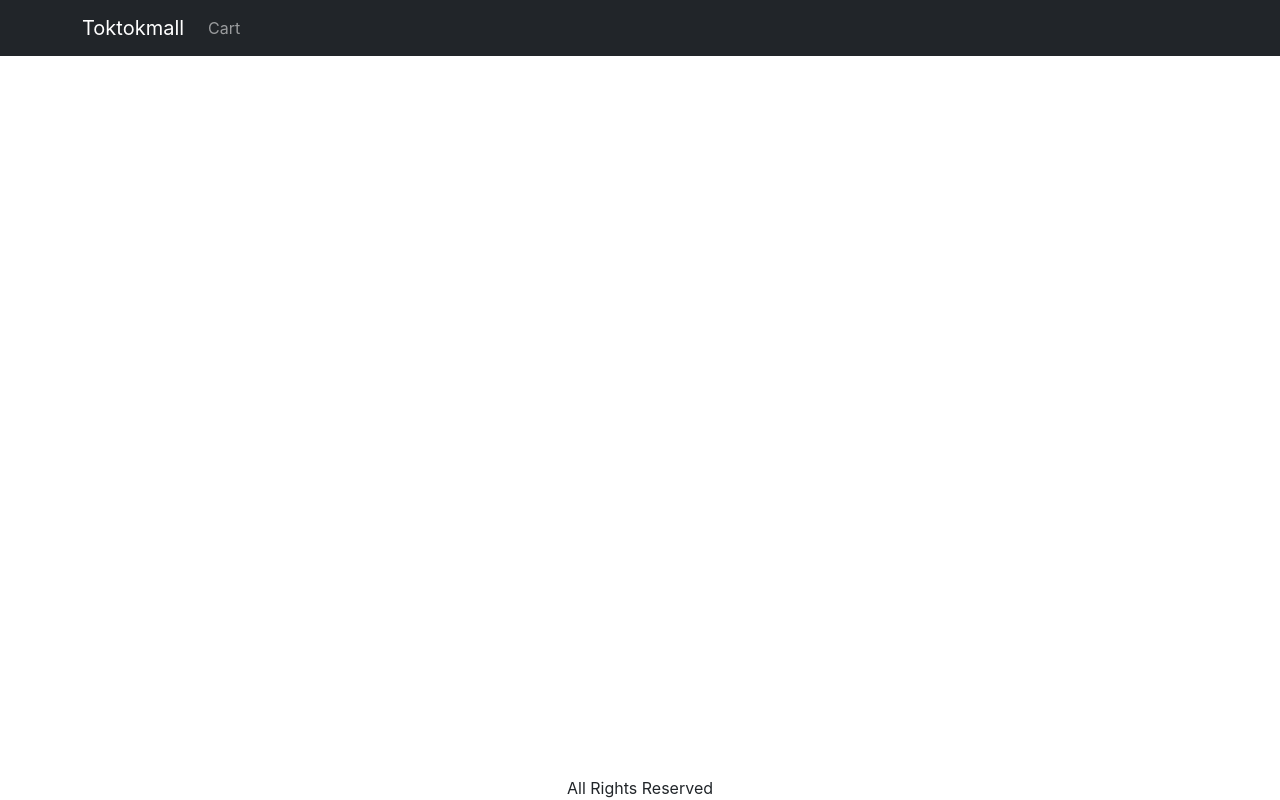
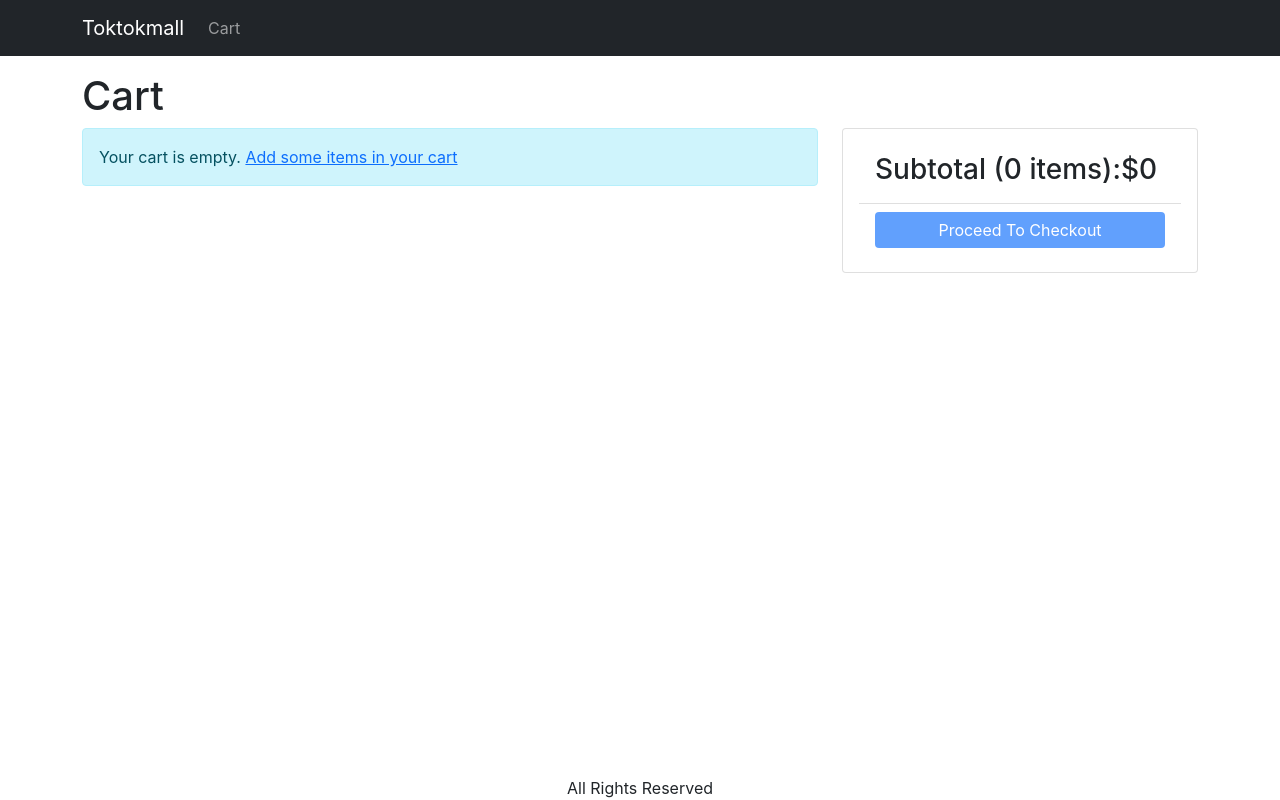
Before and after one commit to jhonmorales3713/mern-ecomm, a React (Create React App) app in the folder fe/: page /cart in a window 1280 px wide. Built offline with nearby package versions, Linux system fonts and the light colour scheme.

Commit message:
CartPage Initial

```diff
--- a/fe/src/App.js
+++ b/fe/src/App.js
@@ -6,6 +6,7 @@ import { Badge, CarouselItem, Container, Nav, Navbar } from 'react-bootstrap';
 import { LinkContainer } from 'react-router-bootstrap';
 import { useContext } from 'react';
 import { Store } from './Store';
+import CartScreen from './screens/CartScreen';
 function App() {
   const { state } = useContext(Store);
   const { cart } = state;
@@ -23,7 +24,7 @@ function App() {
                   Cart
                   {cart.cartItems.length > 0 && (
                     <Badge pill bg="danger">
-                      {cart.cartItems.length}
+                      {cart.cartItems.reduce((a, c) => a + c.quantity, 0)}
                     </Badge>
                   )}
                 </Link>
@@ -34,7 +35,8 @@ function App() {
         <main>
           <Container className="mt-3">
             <Routes>
-              <Route path="product/:tag" element={<ProductScreen />}></Route>
+              <Route path="/product/:tag" element={<ProductScreen />}></Route>
+              <Route path="/cart" element={<CartScreen />}></Route>
               <Route path="/" element={<HomeScreen />}></Route>
             </Routes>
           </Container>
--- a/fe/src/Store.js
+++ b/fe/src/Store.js
@@ -10,13 +10,16 @@ const initialState = {
 function reducer(state, action) {
   switch (action.type) {
     case 'ADD_CART_ITEM':
-      return {
-        ...state,
-        cart: {
-          ...state.cart,
-          cartItems: [...state.cart.cartItems, action.payload],
-        },
-      };
+      const newItem = action.payload;
+      const itemexist = state.cart.cartItems.find(
+        (item) => item._id === newItem._id
+      );
+      const cartItems = itemexist
+        ? state.cart.cartItems.map((item) =>
+            item._id === itemexist._id ? newItem : item
+          )
+        : [...state.cart.cartItems, newItem];
+      return { ...state, cart: { ...state.cart, cartItems } };
     default:
       return state;
   }
--- /dev/null
+++ b/fe/src/screens/CartScreen.js
@@ -0,0 +1,90 @@
+import { useContext } from 'react';
+import { Button, Card, Col, ListGroup, Row } from 'react-bootstrap';
+import { Helmet } from 'react-helmet-async';
+import { Link } from 'react-router-dom';
+import MessageBox from '../components/MessageBox';
+import { Store } from '../Store';
+
+export default function CartScreen() {
+  const { state, dispatch: ctxDispatch } = useContext(Store);
+  const {
+    cart: { cartItems },
+  } = state;
+  console.log(cartItems);
+  return (
+    <div>
+      <Helmet>
+        <title>My Cart</title>
+      </Helmet>
+      <h1>Cart</h1>
+      <Row>
+        <Col md={8}>
+          {cartItems.length === 0 ? (
+            <MessageBox>
+              Your cart is empty.{' '}
+              <Link to="/">Add some items in your cart</Link>
+            </MessageBox>
+          ) : (
+            <ListGroup>
+              {cartItems.map((item) => (
+                <ListGroup.Item key={item._id}>
+                  <Row className="align-items-center">
+                    <Col md={4}>
+                      <img
+                        src={item.image}
+                        alt={item.name}
+                        className="img-fluid rounded img-thumbnail"
+                      ></img>{' '}
+                      <Link to={`/product/${item.tag}`}>{item.name}</Link>
+                    </Col>
+                    <Col md={3}>
+                      <Button variant="light" disabled={item.quantity === 1}>
+                        <i className="fas fa-minus-circle"></i>
+                      </Button>{' '}
+                      <span>{item.quantity}</span>{' '}
+                      <Button variant="light" disabled={item.quantity === 1}>
+                        <i className="fas fa-plus-circle"></i>
+                      </Button>{' '}
+                    </Col>
+                    <Col md={3}>${item.price}</Col>
+                    <Col md={2}>
+                      <Button variant="light">
+                        <i className="fas fa-trash"></i>
+                      </Button>
+                    </Col>
+                  </Row>
+                </ListGroup.Item>
+              ))}
+            </ListGroup>
+          )}
+        </Col>
+        <Col md={4}>
+          <Card>
+            <Card.Body>
+              <ListGroup variant="flush">
+                <ListGroup.Item>
+                  <h3>
+                    Subtotal ({cartItems.reduce((a, c) => a + c.quantity, 0)}{' '}
+                    items):$
+                    {cartItems.reduce((a, c) => a + c.price * c.quantity, 0)}
+                  </h3>
+                </ListGroup.Item>
+                <ListGroup.Item>
+                  <div className="d-grid">
+                    <Button
+                      type="button"
+                      variant="primary"
+                      disabled={cartItems.length === 0}
+                    >
+                      Proceed To Checkout
+                    </Button>
+                  </div>
+                </ListGroup.Item>
+              </ListGroup>
+            </Card.Body>
+          </Card>
+        </Col>
+      </Row>
+    </div>
+  );
+}
--- a/fe/src/screens/ProductScreen.js
+++ b/fe/src/screens/ProductScreen.js
@@ -1,6 +1,6 @@
 import axios from 'axios';
 import { useContext, useEffect, useReducer } from 'react';
-import { useParams } from 'react-router-dom';
+import { Navigate, useNavigate, useParams } from 'react-router-dom';
 import { Row, Col, ListGroup, Card, Badge, Button } from 'react-bootstrap';
 import logger from 'use-reducer-logger';
 import Rating from '../components/Rating';
@@ -23,6 +23,7 @@ const reducer = (state, action) => {
   }
 };
 function ProductScreen() {
+  const navigate = useNavigate();
   const param = useParams();
   const { tag } = param;
   const [{ loading, error, product }, dispatch] = useReducer(reducer, {
@@ -31,12 +32,22 @@ function ProductScreen() {
     error: '',
   });
   const { state, dispatch: ctxDispatch } = useContext(Store);
-  const addToCartHandler = () => {
-    console.log('SDSD');
+  const { cart } = state;
+  const addToCartHandler = async () => {
+    const itemexist = cart.cartItems.find(
+      (product2) => product2._id === product.id
+    );
+    const quantity = itemexist ? itemexist.quantity + 1 : 1;
+    const { data } = await axios.get(`/api/products/${product._id}`);
+    if (data.countInStock < quantity) {
+      window.alert('This product is out of stock');
+      return;
+    }
     ctxDispatch({
       type: 'ADD_CART_ITEM',
       payload: { ...product, quantity: 1 },
     });
+    navigate('/cart');
   };
   // const [products, setProducts] = useState([]);
   useEffect(() => {
```
Also changed, not shown: 2 other files (tests, documents, lock files or other folders).
